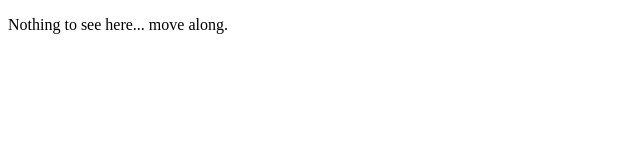
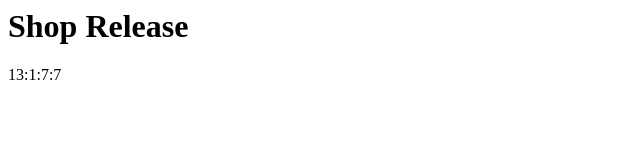
Before and after one commit to Kalbshack/notion-widgets, a plain HTML site: page index.html in a window 1280 px wide. Shown: the whole page, without its empty margins (0-640 px from the left). Drawn offline with Linux system fonts and the light colour scheme.

Commit message:
Update index.html

```diff
--- a/index.html
+++ b/index.html
@@ -1,9 +1,35 @@
-<!doctype html>
+
 <html>
-  <head>
-    <title>Placeholder Title</title>
-  </head>
-  <body>
-    <p>Nothing to see here... move along.</p>
-  </body>
+    <header>
+    </header>
+    <body>
+        <h1>Shop Release</h1>
+        <div id="ttr">
+            0:00
+        </div>
+        <script>
+            const dayToMillis = 24 * 60 * 60 * 1000
+            const hourToMillis = 60 * 60 * 1000
+            const minToMillis = 60 * 1000
+            let target = new Date("2021-09-01T00:00:00")
+            //new Date()
+            var runFunction = function () {
+                let delta = target - Date.now()
+                let days = Math.floor(delta / dayToMillis)
+                delta = delta - days * dayToMillis
+                let hours = Math.floor(delta / hourToMillis)
+                delta = delta - hours * hourToMillis
+                let min = Math.floor(delta / minToMillis)
+                delta = delta - min * minToMillis
+                let sec = Math.floor(delta / 1000)
+
+                let outString = days + ":" + hours + ":" + min + ":" + sec
+
+                document.getElementById("ttr").innerHTML = outString
+                //console.log("noch: " + days + ":" + hours + ":" + min + ":" + sec)
+            }
+            var t = setInterval(runFunction, 1000)
+        </script>
+
+    </body>
 </html>
```
